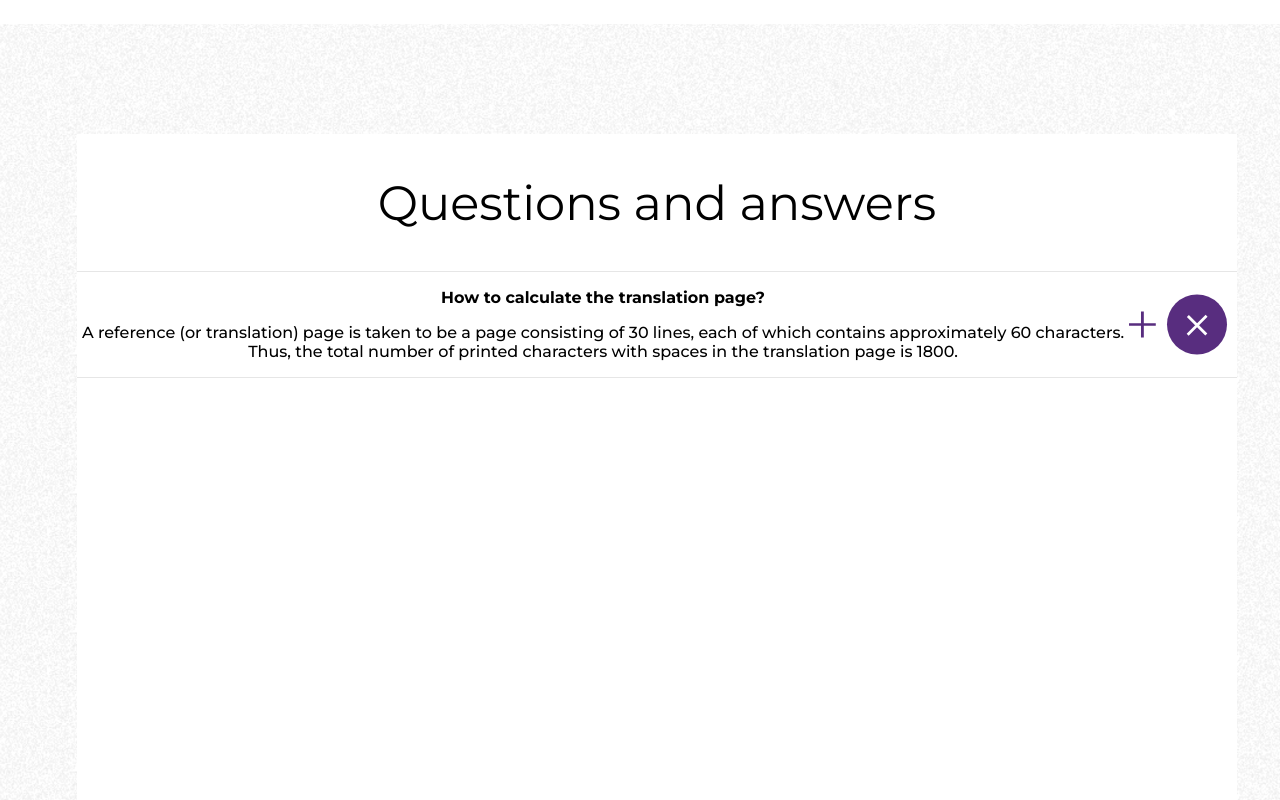
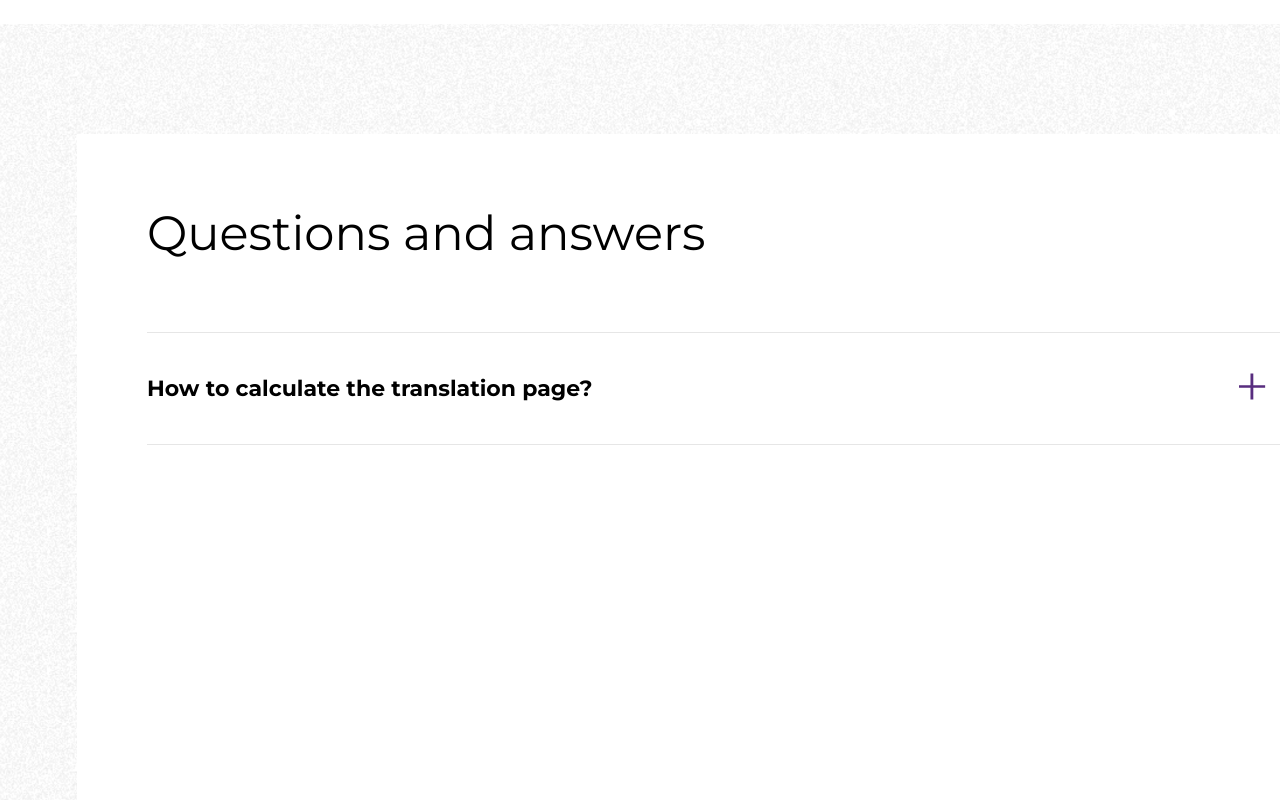
Before and after one commit to Dorin2/Project4, a website: page index.html in a window 1280 px wide. Shown: the part 7200-8000 px from the top of the page. Drawn offline with Linux system fonts and the light colour scheme.

Commit message:
commit31

```diff
--- a/css/sass/_question.sass
+++ b/css/sass/_question.sass
@@ -1,12 +1,14 @@
 .questions-answers
-    text-align: center
+
     &_wallpaper
         width: 1286px
         height: 969px
         background-color: #fff
+        padding-left: 70px
     &_wallpaper h2
         font-weight: 400
         font-size: 48px
+        margin: 70px 0px
     &_section
 
     &_section span
@@ -16,3 +18,44 @@
         display: block
     &_description
         display: flex
+        justify-content: space-between
+        padding-right: 20px
+
+    &_image
+        position: relative
+        width: 70px
+        height: 70px
+        margin: 20px 0px
+    &_description-detailed
+        margin: 20px 0px
+    &_description-detailed p
+        font-weight: 600
+        font-size: 22px
+
+button.question-open
+    position: absolute
+    top: 50%
+    left: 50%
+    transform: translate(-50%, -50%)
+    background-color: #ffffff00
+    cursor: pointer
+    transition: all 0.3s ease 0s
+    display: block
+button.question-open:hover
+    transform: translate(-50%, -50%) scale(1.1)
+button.question-close
+    background-color: #ffffff00
+    position: absolute
+    top: 50%
+    left: 50%
+    cursor: pointer
+    transform: translate(-50%, -50%)
+    transition: all 0.3s ease 0s
+    display: none
+button.question-close:hover
+    transform: translate(-50%, -50%) scale(1.1)
+p.question-answers_description-bottom
+    line-height: 30px
+    font-weight: 300
+    font-size: 18px
+    display: none
--- a/index.html
+++ b/index.html
@@ -550,14 +550,20 @@
             <div class="questions-answers_description">
                 <div class="questions-answers_description-detailed">
                     <p><strong>How to calculate the translation page?</strong></p>
-                    <p>
+                    <p class="question-answers_description-bottom">
                         A reference (or translation) page is taken to be a page
-                        consisting of 30 lines, each of which contains approximately 60 characters.
+                        consisting of 30 lines, each of which contains approximately<br> 60 characters.
                         Thus, the total number of printed characters with spaces in the translation page is 1800.
                     </p>
                 </div>
-                <img class="question-open" src="/img/question-open.svg" alt="question-open">
-                <img class="question-close" src="/img/question-close.svg" alt="question-open">
+                <div class="questions-answers_image">
+                    <button class="question-open">
+                        <img  src="/img/question-open.svg" alt="question-open">
+                    </button>
+                    <button class="question-close">
+                        <img  src="/img/question-close.svg" alt="question-open">
+                    </button>
+                </div>
             </div>
             <span></span>
         </div>
```
Also changed, not shown: css/sass/style1.css, 1 other file.
